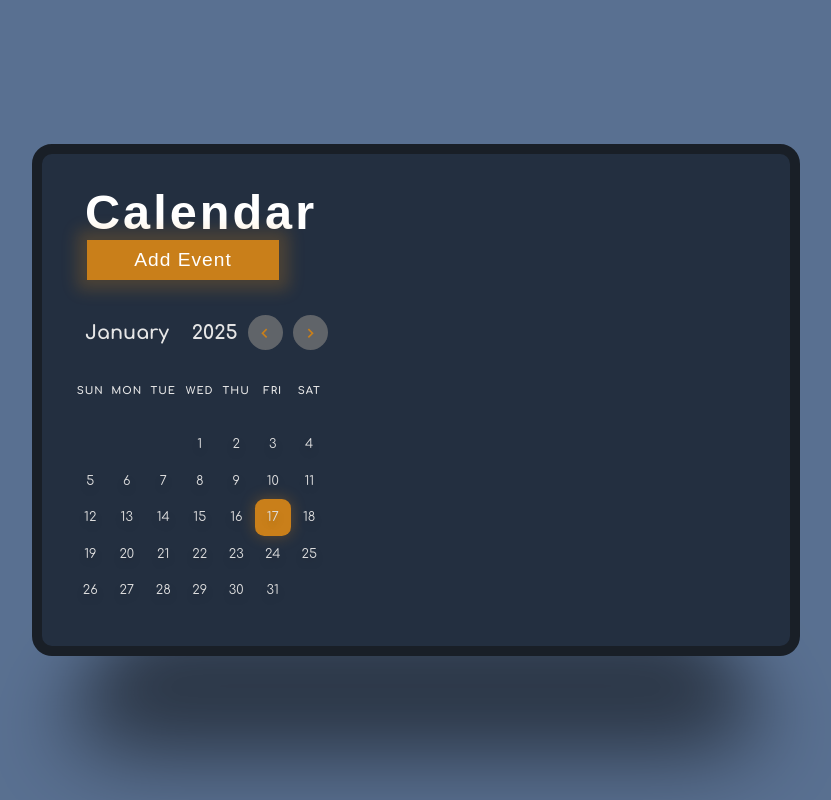
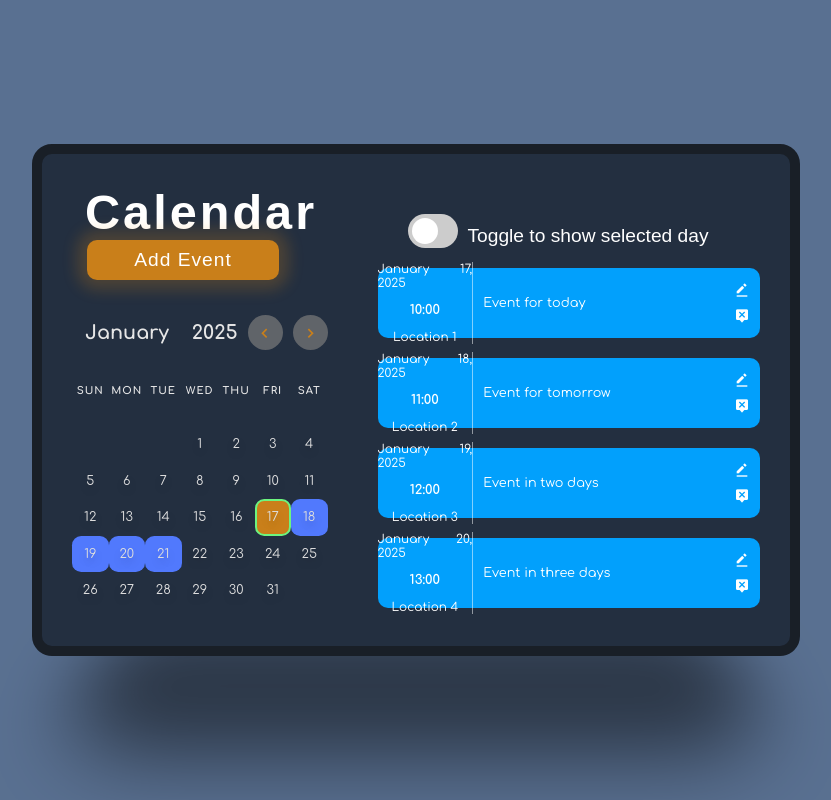
Before and after one commit to ZevWepster/calendarApp, a React (Vite) app: page / in a window 1280 px wide. Shown: the whole page, without its empty margins (224-1055 px from the left). Built offline with nearby package versions, Linux system fonts and the light colour scheme.

Commit message:
merging day selection  to main

```diff
--- a/src/components/CalendarApp.css
+++ b/src/components/CalendarApp.css
@@ -68,6 +68,42 @@
   cursor: pointer;
 }
 
+.add-event-btn {
+  width: clamp(15rem, 15cqi, 25rem);
+  height: 4rem;
+  background-color: #c97f1a;
+  color: #fff;
+  font-family: "Montserrat", sans-serif;
+  font-size: clamp(1.5rem, 1.5cqi, 2.2rem);
+  letter-spacing: 0.1rem;
+  border: none;
+  border-radius: 1rem;
+  box-shadow: 0 0 1.5rem 1rem rgba(239, 144, 17, 0.2);
+  cursor: pointer;
+  margin-left: 1.5rem;
+}
+
+.toggle-events-btn {
+  width: clamp(15rem, 15cqi, 25rem);
+  height: 4rem;
+  background-color: #5179fd;
+  color: #fff;
+  font-family: "Montserrat", sans-serif;
+  font-size: clamp(1.5rem, 1.5cqi, 2.2rem);
+  letter-spacing: 0.1rem;
+  border: none;
+  border-radius: 1rem;
+  box-shadow: 0 0 1.5rem 1rem rgba(81, 121, 253, 0.2);
+  cursor: pointer;
+  margin-left: 1.5rem;
+  margin-bottom: 1rem;
+  padding: 0;
+}
+
+.toggle-events-btn:hover {
+  background-color: #405ecf;
+}
+
 .weekdays {
   width: 100%;
   display: flex;
@@ -105,7 +141,28 @@
 .current-day {
   background-color: #c97f1a;
   border-radius: 25%;
+
   box-shadow: 0 0 1.5rem rgba(239, 144, 17, 0.3);
+}
+
+.selected-day {
+  /* background-color: #5179fd; */
+  border-radius: 25%;
+  border: 2px solid #6df57f;
+  color: #fff;
+}
+
+.selected-today {
+  background-color: #c97f1a;
+  border: 2px solid #6df57f;
+  border-radius: 25%;
+  color: #fff;
+}
+
+.event-day {
+  background-color: #5179fd;
+  border-radius: 25%;
+  color: #fff;
 }
 
 .events {
@@ -113,6 +170,7 @@
   height: 100%;
   padding: 3rem 0;
   overflow-y: auto;
+  box-sizing: border-box;
 }
 
 .events::-webkit-scrollbar {
@@ -139,6 +197,8 @@
 .time-input {
   display: flex;
   column-gap: 1rem;
+  border-radius: 0.5rem;
+  padding: 0.5rem;
 }
 
 .event-time-popup {
@@ -201,22 +261,10 @@
   font-size: clamp(1.5rem, 1.5cqi, 2.2rem);
   letter-spacing: 0.1rem;
   border: none;
+  border-radius: 1rem;
   box-shadow: 0 0 1.5rem 1rem rgba(239, 144, 17, 0.2);
   cursor: pointer;
-}
-
-.add-event-btn {
-  width: clamp(15rem, 15cqi, 25rem);
-  height: 4rem;
-  background-color: #c97f1a;
-  color: #fff;
-  font-family: "Montserrat", sans-serif;
-  font-size: clamp(1.5rem, 1.5cqi, 2.2rem);
-  letter-spacing: 0.1rem;
-  border: none;
-  box-shadow: 0 0 1.5rem 1rem rgba(239, 144, 17, 0.2);
-  cursor: pointer;
-  margin-left: 1.5rem;
+  padding-bottom: 0.5rem;
 }
 
 .event-popup-btn:active {
@@ -250,6 +298,7 @@
   align-items: center;
   margin-bottom: 2rem;
   position: relative;
+  text-align: justify;
 }
 
 .event-date-wrapper {
@@ -306,6 +355,76 @@
   pointer-events: auto;
 }
 
+.switch {
+  position: relative;
+  display: inline-block;
+  width: 60px;
+  height: 34px;
+  margin-left: 1.5rem;
+  margin-bottom: 1rem;
+}
+
+.switch input {
+  opacity: 0;
+  width: 0;
+  height: 0;
+}
+
+.slider {
+  position: absolute;
+  cursor: pointer;
+  top: 0;
+  left: 0;
+  right: 0;
+  bottom: 0;
+  background-color: #ccc;
+  transition: 0.4s;
+  border-radius: 34px;
+}
+
+.slider:before {
+  position: absolute;
+  content: "";
+  height: 26px;
+  width: 26px;
+  left: 4px;
+  bottom: 4px;
+  background-color: white;
+  transition: 0.4s;
+  border-radius: 50%;
+}
+
+input:checked + .slider {
+  background-color: #5179fd;
+}
+
+input:checked + .slider:before {
+  /* transform: translateX(26px); */
+  transform: translateX(1.6rem);
+}
+
+.slider.round {
+  border-radius: 34px;
+}
+
+.slider.round:before {
+  border-radius: 50%;
+}
+
+.toggle-container {
+  display: flex;
+  align-items: center;
+  margin-left: 1.5rem;
+  margin-bottom: 1rem;
+}
+
+.toggle-container span {
+  margin-right: 1rem;
+  color: #fff;
+  font-family: "Montserrat", sans-serif;
+  font-size: clamp(1.5rem, 1.5cqi, 2.2rem);
+}
+
 @media (max-width: 850px) {
   .calendar-app {
     flex-direction: column;
@@ -342,7 +461,11 @@
 
   .event-time-popup {
     width: clamp(5rem, 10cqi, 8rem);
-    font-size: clamp(1.5rem, 3cqi, 2.2rem);
+    font-size: clamp(1rem, 3cqi, 2rem);
+  }
+
+  .event-date-wrapper {
+    width: 30%;
   }
 
   .time-input input {
@@ -376,7 +499,7 @@
   }
 }
 
-@media (max-width: 500px) {
+@media (max-width: 600px) {
   .calendar-app {
     aspect-ratio: 10 / 9;
   }
@@ -399,4 +522,37 @@
   .calendar-app {
     aspect-ratio: 3 / 2;
   }
+
+  .event-popup {
+    top: 23%;
+    width: 80%;
+  }
+
+  .events {
+    width: 100%;
+  }
+
+  .event-date-wrapper {
+    display: flex;
+    flex-direction: column;
+    align-items: center;
+    justify-content: center;
+    width: 25%;
+    border-right: 0.1rem solid rgba(255, 255, 255, 0.5);
+  }
 }
+
+@media (min-width: 375px) {
+  .calendar-app {
+    aspect-ratio: 3 / 2;
+  }
+
+  .event-popup {
+    top: 23%;
+    width: 80%;
+  }
+
+  .events {
+    width: 100%;
+  }
+}
--- a/src/components/CalendarApp.jsx
+++ b/src/components/CalendarApp.jsx
@@ -24,10 +24,68 @@ const CalendarApp = () => {
   // Event modal state variables
   const [selectedDate, setSelectedDate] = useState(currentDate);
   const [showEventPopup, setShowEventPopup] = useState(false);
-  const [events, setEvents] = useState([]);
+  const [events, setEvents] = useState([
+    // HARD CODED TEST EVENTS
+    {
+      id: 1,
+      date: new Date(
+        currentDate.getFullYear(),
+        currentDate.getMonth(),
+        currentDate.getDate()
+      ),
+      time: "10:00",
+      text: "Event for today",
+      location: "Location 1",
+    },
+    {
+      id: 2,
+      date: new Date(
+        currentDate.getFullYear(),
+        currentDate.getMonth(),
+        currentDate.getDate() + 1
+      ),
+      time: "11:00",
+      text: "Event for tomorrow",
+      location: "Location 2",
+    },
+    {
+      id: 3,
+      date: new Date(
+        currentDate.getFullYear(),
+        currentDate.getMonth(),
+        currentDate.getDate() + 2
+      ),
+      time: "12:00",
+      text: "Event in two days",
+      location: "Location 3",
+    },
+    {
+      id: 4,
+      date: new Date(
+        currentDate.getFullYear(),
+        currentDate.getMonth(),
+        currentDate.getDate() + 3
+      ),
+      time: "13:00",
+      text: "Event in three days",
+      location: "Location 4",
+    },
+    {
+      id: 5,
+      date: new Date(
+        currentDate.getFullYear(),
+        currentDate.getMonth(),
+        currentDate.getDate() + 4
+      ),
+      time: "14:00",
+      text: "Event in four days",
+      location: "Location 5",
+    },
+  ]);
   const [eventTime, setEventTime] = useState({ hours: "00", minutes: "00" });
   const [eventText, setEventText] = useState("");
   const [eventLocation, setEventLocation] = useState(""); // New state for location
+  const [showAllEvents, setShowAllEvents] = useState(true); // New state for showing all events or selected day events
 
   const [editingEvent, setEditingEvent] = useState(null);
 
@@ -52,7 +110,11 @@ const CalendarApp = () => {
   const handleAddEventClick = () => {
     setShowEventPopup(true);
     setSelectedDate(currentDate);
-    setEventTime({ hours: "00", minutes: "00" });
+    const now = new Date();
+    setEventTime({
+      hours: now.getHours().toString().padStart(2, "0"),
+      minutes: now.getMinutes().toString().padStart(2, "0"),
+    });
     setEventText("");
     setEventLocation(""); // Reset location
     setEditingEvent(null);
@@ -123,6 +185,7 @@ const CalendarApp = () => {
         <button className="add-event-btn" onClick={handleAddEventClick}>
           Add Event
         </button>
+
         <div className="navigate-date">
           <h2 className="month">{monthsOfYear[currentMonth]}</h2>
           <h2 className="year">{currentYear}</h2>
@@ -141,23 +204,61 @@ const CalendarApp = () => {
           {[...Array(firstDayOfMonth).keys()].map((_, index) => (
             <span key={`empty-${index}`} />
           ))}
-          {[...Array(daysInMonth).keys()].map((day) => (
+          {[...Array(daysInMonth).keys()].map((day) => {
+            const dayDate = new Date(currentYear, currentMonth, day + 1);
+            const isSelectedDay =
+              selectedDate.getDate() === day + 1 &&
+              selectedDate.getMonth() === currentMonth &&
+              selectedDate.getFullYear() === currentYear;
+            const isToday =
+              day + 1 === currentDate.getDate() &&
+              currentMonth === currentDate.getMonth() &&
+              currentYear === currentDate.getFullYear();
+            const hasEvent = events.some(
+              (event) =>
+                new Date(event.date).toDateString() === dayDate.toDateString()
+            );
+
+            let dayClass = "";
+            if (isToday && isSelectedDay) {
+              dayClass = "selected-today";
+            } else if (isToday) {
+              dayClass = "current-day";
+            } else if (isSelectedDay) {
+              dayClass = "selected-day";
+            } else if (hasEvent) {
+              dayClass = "event-day";
+            }
+
+            return (
               <span
                 key={day + 1}
-              className={
-                day + 1 === currentDate.getDate() &&
-                currentMonth === currentDate.getMonth() &&
-                currentYear === currentDate.getFullYear()
-                  ? "current-day"
-                  : ""
-              }
+                className={dayClass}
+                onClick={() => setSelectedDate(dayDate)}
               >
                 {day + 1}
               </span>
-          ))}
+            );
+          })}
         </div>
       </div>
+
       <div className="events">
+        <div className="toggle-container">
+          <label className="switch">
+            <input
+              type="checkbox"
+              checked={!showAllEvents}
+              onChange={() => setShowAllEvents(!showAllEvents)}
+            />
+            <span className="slider round"></span>
+          </label>
+          <span>
+            {showAllEvents
+              ? "Toggle to show selected day"
+              : "Toggle to show all events"}
+          </span>
+        </div>
         {showEventPopup && (
           <div className="event-popup">
             <div className="time-input">
@@ -226,7 +327,14 @@ const CalendarApp = () => {
           </div>
         )}
 
-        {events.map((event, index) => (
+        {events
+          .filter((event) =>
+            showAllEvents
+              ? true
+              : new Date(event.date).toDateString() ===
+                selectedDate.toDateString()
+          )
+          .map((event, index) => (
             <div className="event" key={index}>
               <div className="event-date-wrapper">
                 <div className="event-date">{`${
--- a/src/index.css
+++ b/src/index.css
@@ -22,6 +22,26 @@ html {
   perspective: 100rem;
 }
 
+/* width */
+::-webkit-scrollbar {
+  width: 10px;
+}
+
+/* Track */
+::-webkit-scrollbar-track {
+  background: #241b1b;
+}
+
+/* Handle */
+::-webkit-scrollbar-thumb {
+  background: #9e6c01;
+}
+
+/* Handle on hover */
+::-webkit-scrollbar-thumb:hover {
+  background: #555;
+}
+
 @media (max-width: 500px) {
   html {
     font-size: 55%;
```
Lines whose indentation alone changed are shown as unchanged.
